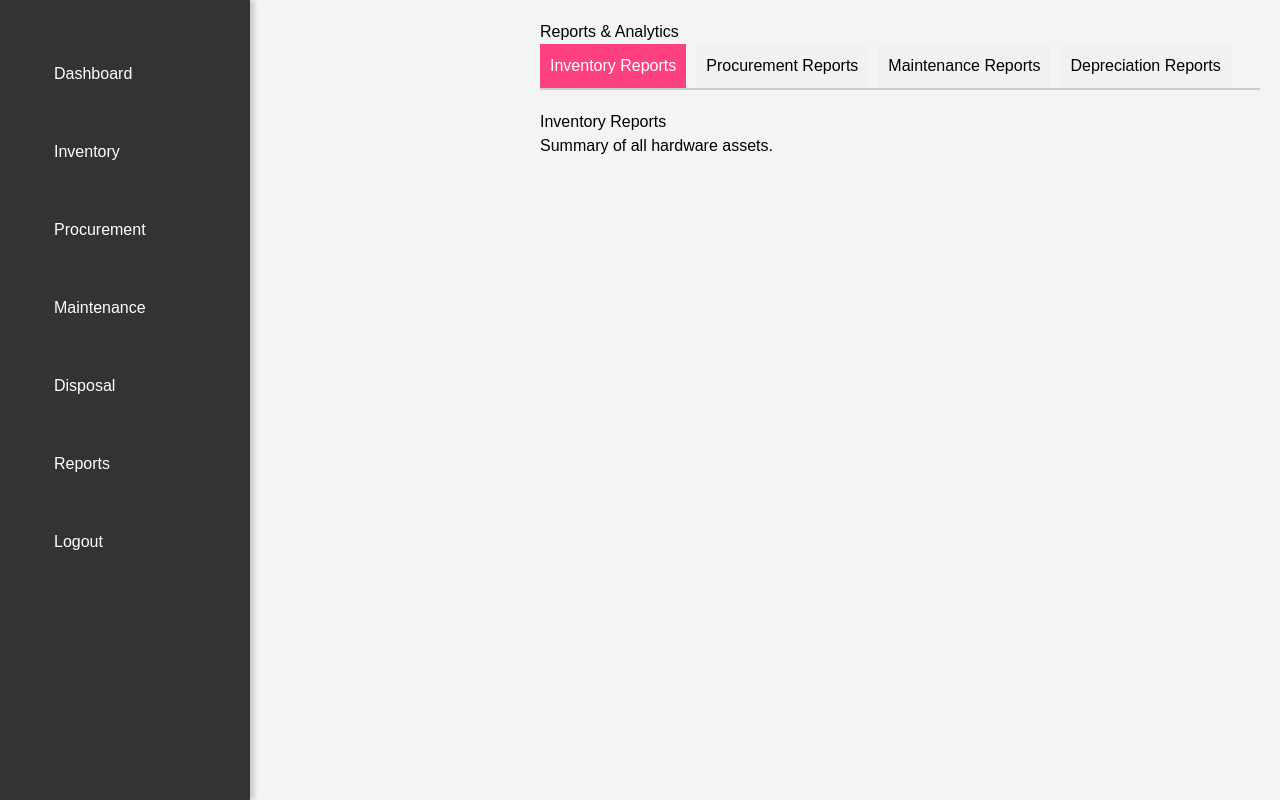
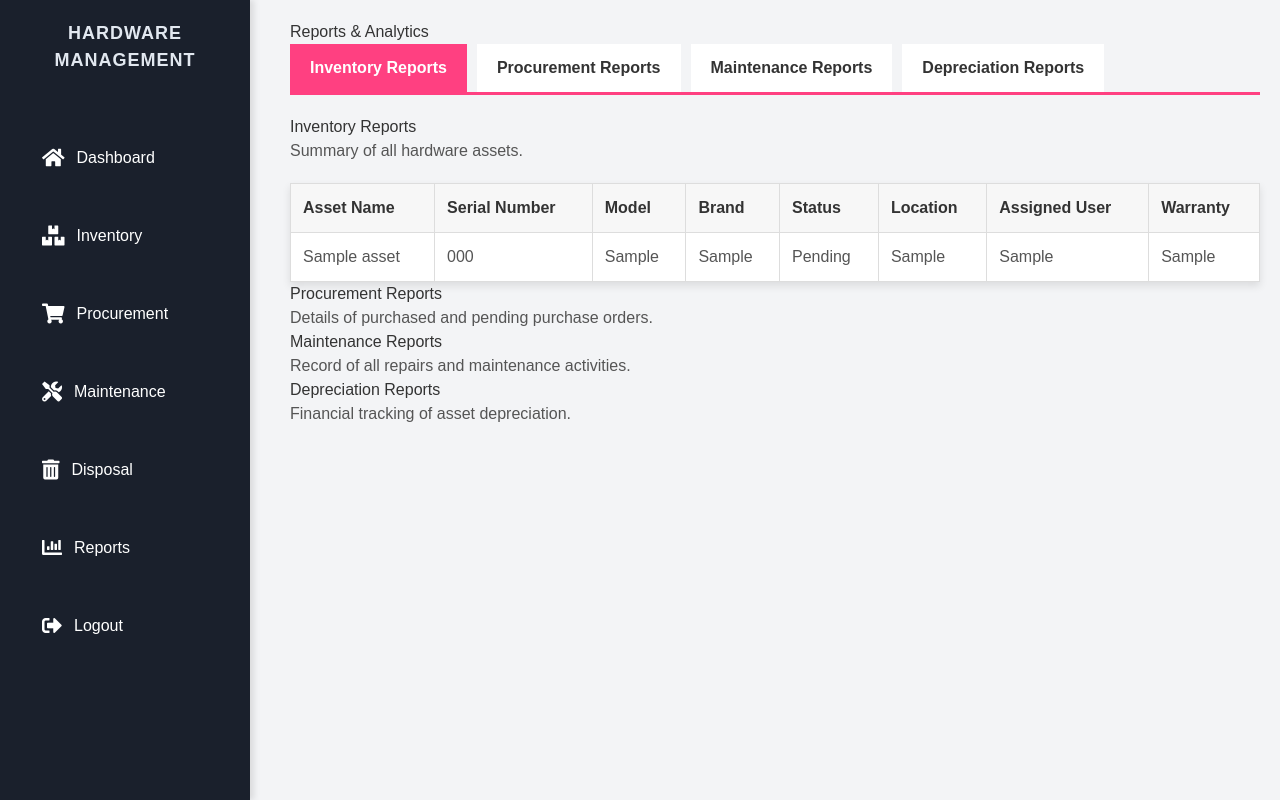
Before and after one commit to janella-may-pangilinan/hardwaremanagement, a PHP site: page /reports.php in a window 1280 px wide. Run offline with PHP 8.4, Linux system fonts and the light colour scheme; tables that the repository leaves empty or names only in its code hold one stand-in row (values such as "Sample post"); some libraries are stand-ins or nearby versions.

Commit message:
edited reports

```diff
--- a/reports.php
+++ b/reports.php
@@ -1,6 +1,20 @@
 <?php
-// Include the sidebar
-include('sidebar.php');
+$host = 'localhost';
+$username = 'root';
+$password = '';
+$dbname = 'hardware';
+
+// Create connection
+$conn = new mysqli($host, $username, $password, $dbname);
+
+// Check connection
+if ($conn->connect_error) {
+    die("Connection failed: " . $conn->connect_error);
+}
+
+// Query to fetch data from hardware_assets table
+$sql = "SELECT asset_name, serial_number, model, brand, status, location, assigned_user, warranty_info FROM hardware_assets";
+$result = $conn->query($sql);
 ?>
 
 <!DOCTYPE html>
@@ -9,10 +23,13 @@ include('sidebar.php');
     <meta charset="UTF-8">
     <meta name="viewport" content="width=device-width, initial-scale=1.0">
     <title>Reports & Analytics</title>
+    <link rel="stylesheet" href="https://cdnjs.cloudflare.com/ajax/libs/font-awesome/5.15.4/css/all.min.css">
     <style>
         body {
             font-family: Arial, sans-serif;
             margin-left: 250px;
+            background-color: #f0f0f5;
+            color: #333;
         }
         .sidebar {
             position: fixed;
@@ -45,19 +62,23 @@ include('sidebar.php');
         }
         .report-tabs {
             display: flex;
-            border-bottom: 2px solid #ccc;
+            margin-bottom: 20px;
+            border-bottom: 3px solid #ff4081;
         }
         .report-tabs button {
-            padding: 10px;
+            padding: 12px 20px;
             cursor: pointer;
             border: none;
-            background-color: #f1f1f1;
+            background-color: #fff;
             font-size: 16px;
+            font-weight: bold;
+            color: #333;
             margin-right: 10px;
-            transition: background-color 0.3s ease;
+            transition: background-color 0.3s ease, color 0.3s ease;
         }
         .report-tabs button:hover {
-            background-color: #ddd;
+            background-color: #ff4081;
+            color: white;
         }
         .report-tabs button.active {
             background-color: #ff4081;
@@ -66,28 +87,52 @@ include('sidebar.php');
         .report-content {
             margin-top: 20px;
         }
-        .report-section {
-            display: none;
+        h2 {
+            color: #333;
+            font-size: 24px;
+            margin-bottom: 10px;
         }
-        .report-section.active {
-            display: block;
+        p {
+            font-size: 16px;
+            color: #555;
+            margin-bottom: 20px;
+        }
+        table {
+            width: 100%;
+            border-collapse: collapse;
+            margin-top: 20px;
+            box-shadow: 0 4px 8px rgba(0, 0, 0, 0.1);
+            background-color: #fff;
+        }
+        table, th, td {
+            border: 1px solid #ddd;
+        }
+        th, td {
+            padding: 12px;
+            text-align: left;
+        }
+        th {
+            background-color: #f7f7f7;
+            color: #333;
+        }
+        td {
+            color: #555;
+        }
+        tr:nth-child(even) {
+            background-color: #f9f9f9;
+        }
+        tr:hover {
+            background-color: #f1f1f1;
+        }
+        .no-data {
+            text-align: center;
+            font-size: 18px;
+            color: #ff4081;
         }
     </style>
 </head>
 <body>
-
-    <!-- Sidebar with report options -->
-    <div class="sidebar">
-        <ul>
-            <li><a href="dashboard.php"><i class="fas fa-home"></i> Dashboard</a></li>
-            <li><a href="inventory.php"><i class="fas fa-boxes"></i> Inventory</a></li>
-            <li><a href="procurement.php"><i class="fas fa-shopping-cart"></i> Procurement</a></li>
-            <li><a href="maintenance.php"><i class="fas fa-tools"></i> Maintenance</a></li>
-            <li><a href="disposal.php"><i class="fas fa-trash-alt"></i> Disposal</a></li>
-            <li><a href="reports.php"><i class="fas fa-chart-bar"></i> Reports</a></li>
-            <li><a href="index.php"><i class="fas fa-sign-out-alt"></i> Logout</a></li>
-        </ul>
-    </div>
+<?php include 'sidebar.php'; ?>
 
     <!-- Main content area -->
     <div class="content">
@@ -103,25 +148,64 @@ include('sidebar.php');
 
         <!-- Report Content -->
         <div class="report-content">
+            <!-- Inventory Reports Section -->
             <div id="inventory" class="report-section active">
                 <h2>Inventory Reports</h2>
                 <p>Summary of all hardware assets.</p>
-                <!-- Add your actual data fetching and display here -->
+                <!-- Display the table with the requested columns -->
+                <table>
+                    <thead>
+                        <tr>
+                            <th>Asset Name</th>
+                            <th>Serial Number</th>
+                            <th>Model</th>
+                            <th>Brand</th>
+                            <th>Status</th>
+                            <th>Location</th>
+                            <th>Assigned User</th>
+                            <th>Warranty</th>
+                        </tr>
+                    </thead>
+                    <tbody>
+                        <?php
+                        // Check if there are rows returned from the database
+                        if ($result->num_rows > 0) {
+                            // Output data of each row
+                            while($row = $result->fetch_assoc()) {
+                                echo "<tr>
+                                        <td>" . $row["asset_name"] . "</td>
+                                        <td>" . $row["serial_number"] . "</td>
+                                        <td>" . $row["model"] . "</td>
+                                        <td>" . $row["brand"] . "</td>
+                                        <td>" . $row["status"] . "</td>
+                                        <td>" . $row["location"] . "</td>
+                                        <td>" . $row["assigned_user"] . "</td>
+                                        <td>" . $row["warranty_info"] . "</td>
+                                      </tr>";
+                            }
+                        } else {
+                            echo "<tr><td colspan='8' class='no-data'>No data found</td></tr>";
+                        }
+
+                        // Close the connection
+                        $conn->close();
+                        ?>
+                    </tbody>
+                </table>
             </div>
+
+            <!-- Other Report Sections (Procurement, Maintenance, Depreciation) -->
             <div id="procurement" class="report-section">
                 <h2>Procurement Reports</h2>
                 <p>Details of purchased and pending purchase orders.</p>
-                <!-- Add your actual data fetching and display here -->
             </div>
             <div id="maintenance" class="report-section">
                 <h2>Maintenance Reports</h2>
                 <p>Record of all repairs and maintenance activities.</p>
-                <!-- Add your actual data fetching and display here -->
             </div>
             <div id="depreciation" class="report-section">
                 <h2>Depreciation Reports</h2>
                 <p>Financial tracking of asset depreciation.</p>
-                <!-- Add your actual data fetching and display here -->
             </div>
         </div>
     </div>
--- a/sidebar.php
+++ b/sidebar.php
@@ -105,7 +105,7 @@
 
     <!-- Sidebar Menu -->
     <ul>
-        <li><a href="dashboard.php" class="active"><i class="fas fa-home"></i> Dashboard</a></li>
+            <li><a href="dashboard.php"><i class="fas fa-home"></i> Dashboard</a></li>
             <li><a href="inventory.php"><i class="fas fa-boxes"></i> Inventory</a></li>
             <li><a href="procurement.php"><i class="fas fa-shopping-cart"></i> Procurement</a></li>
             <li><a href="maintenance.php"><i class="fas fa-tools"></i> Maintenance</a></li>
```
Lines whose indentation alone changed are shown as unchanged.
